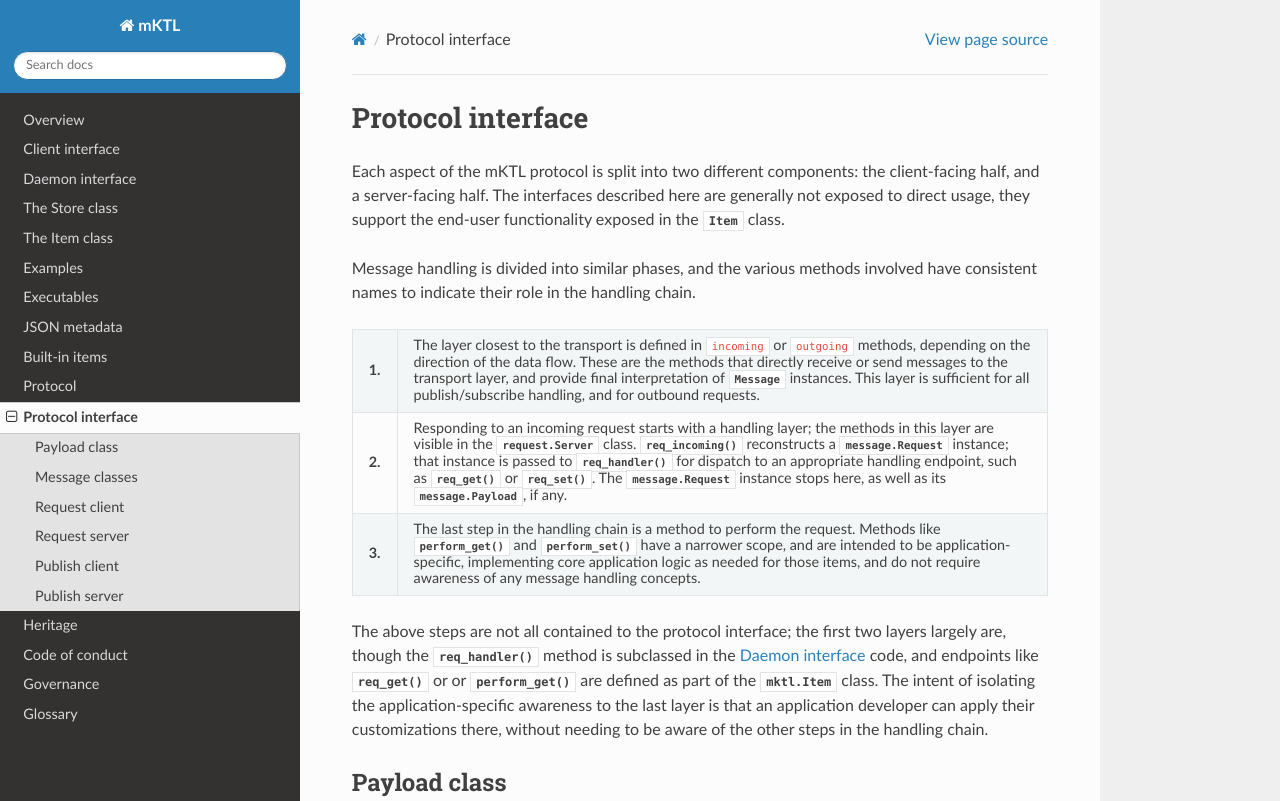
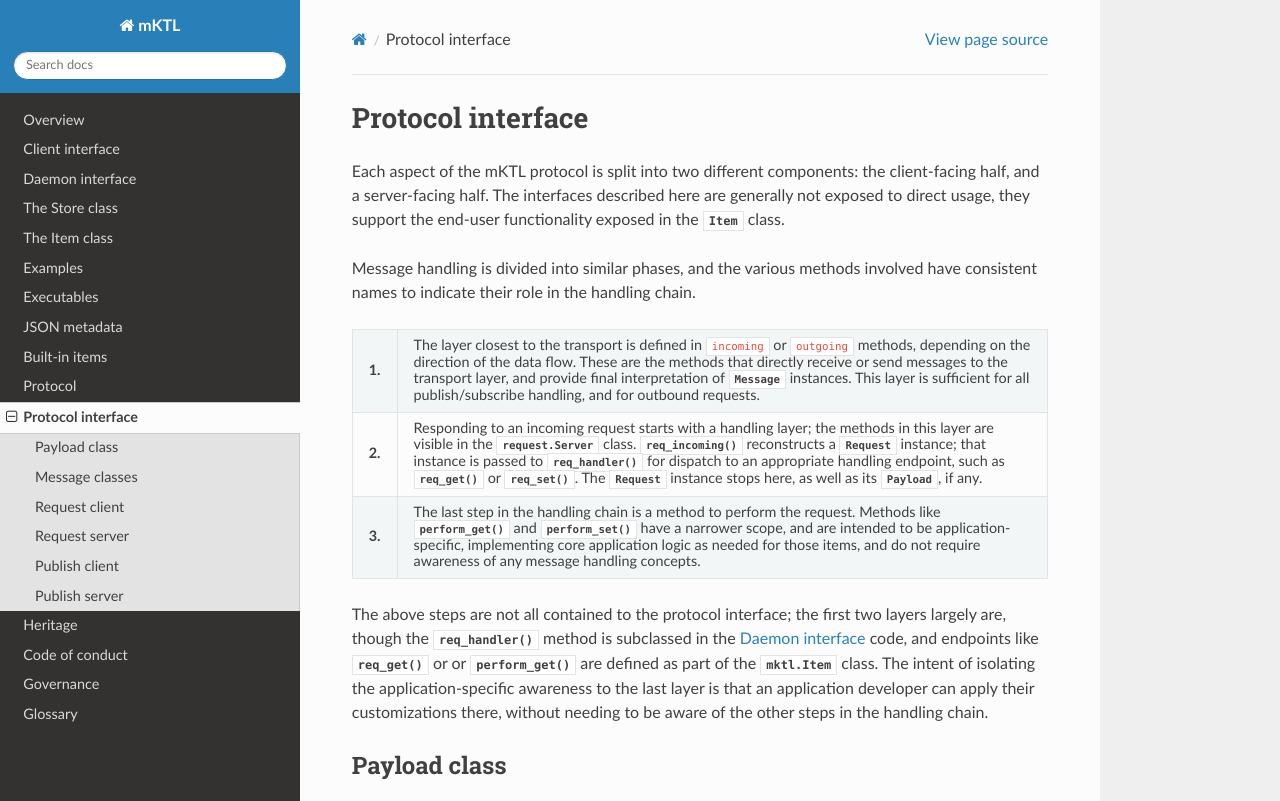
Before and after one commit to KeckObservatory/mKTL, a Sphinx documentation site: the page built from doc/protocol_interface.rst, in a window 1280 px wide and 900 px high, cut to the strip 0-801 px from the top of the window. Built offline with Sphinx 7.4.7 and the Read the Docs theme 3.1.0, drawn with Linux system fonts in a browser that asks for light colours.

```diff
--- a/doc/protocol_interface.rst
+++ b/doc/protocol_interface.rst
@@ -26,12 +26,13 @@ involved have consistent names to indicate their role in the handling chain.
     - Responding to an incoming request starts with a handling layer; the
       methods in this layer are visible in the :class:`request.Server`
       class. :func:`req_incoming() <request.Server.req_incoming>`
-      reconstructs a :class:`message.Request` instance; that instance is
-      passed to :class:`req_handler() <request.Server.req_handler>` for
-      dispatch to an appropriate handling endpoint, such as
+      reconstructs a :class:`Request <message.Request>` instance; that
+      instance is passed to :class:`req_handler() <request.Server.req_handler>`
+      for dispatch to an appropriate handling endpoint, such as
       :func:`req_get() <mktl.Item.req_get>` or
-      :func:`req_set() <mktl.Item.req_set>`. The :class:`message.Request`
-      instance stops here, as well as its :class:`message.Payload`, if any.
+      :func:`req_set() <mktl.Item.req_set>`. The :class:`Request
+      <message.Request>` instance stops here, as well as its :class:`Payload
+      <message.Payload>`, if any.
 
   * - **3.**
     - The last step in the handling chain is a method to perform the
```
Also changed, not shown: other parts of doc/protocol_interface.rst (+2 -0 lines).
